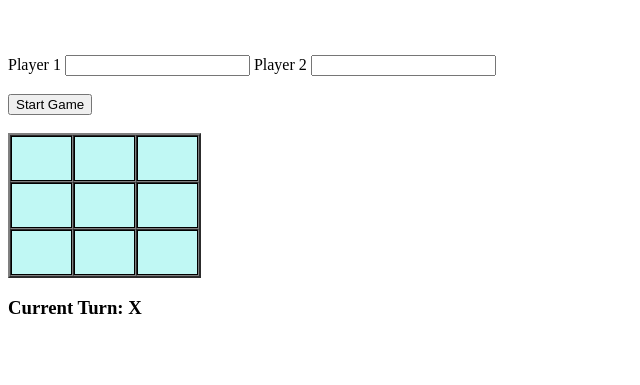
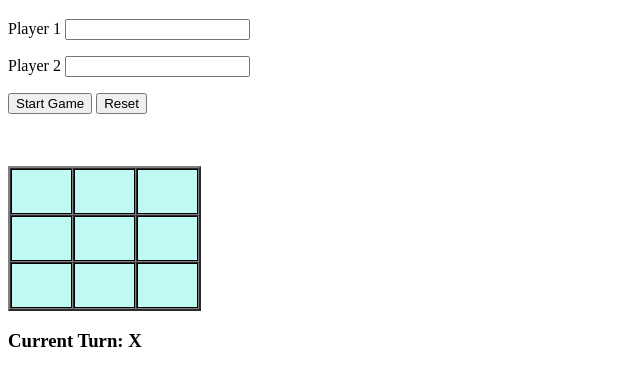
Before and after one commit to ashu11-01/tic-tac-toe, a plain HTML site: page index.html in a window 1280 px wide. Shown: the part 61-446 px from the top of the page, without its empty margins (0-640 px from the left). Drawn offline with Linux system fonts and the light colour scheme.

Commit message:
added reset button

```diff
--- a/index.html
+++ b/index.html
@@ -5,12 +5,14 @@
     <link rel="stylesheet" href="index.css"></script>
     <meta name="viewport" content="width=device-width, initial-scale=1.0">
 </head>
-<body >
+<body>
     <h1>Tic Tac Toe</h1>
-    <br><br>
-    Player 1 <input type="text" id="p1">
-    Player 2 <input type="text" id="p2"><br><br>
-    <button type="button" id="pbtn" onClick="updatePlayer()">Start Game</button>
+    <p>Player 1 <input type="text" id="p1"></p>
+    <p>Player 2 <input type="text" id="p2"></p>
+    <p>
+	<button type="button" id="pbtn" onClick="updatePlayer()">Start Game</button>
+	<button type="button" id="pbtn" onClick=window.location.reload()>Reset</button>
+    </p>
     <br><br>
     <div class="panel">
         <table id ="board" cellspacing=0 cellpadding=0 border="2">
--- a/index.js
+++ b/index.js
@@ -28,10 +28,12 @@ for(let i = 0; i < table.rows.length; i++)
     {
         table.rows[i].cells[j].onclick = function()
         {
+            if(player1.length==0)
+		player1 = "X";
+    	    if(player2.length==0)
+	        player2 = "O"
             rIndex = this.parentElement.rowIndex;
             cIndex = this.cellIndex;
-            // console.log(rIndex,cIndex);
-            // updateLayout();
             //check if clicked box is empty and winner is not decided yet
             if(matrix[rIndex][cIndex] ===0 && ! haveWinner){
                 dispatch();
@@ -59,7 +61,6 @@ function performMove(moveCode,imagePath){
     table.rows[rIndex].cells[cIndex].childNodes[0].src = imagePath
 
     matrix[rIndex][cIndex] = moveCode;
-    console.log(matrix);
     isCrossTurn = !isCrossTurn;
     updateTurnInfo();
     let winnerResult = checkWinner();
```
